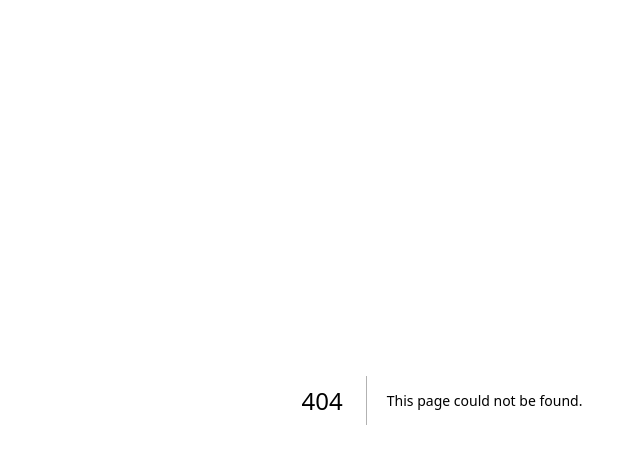
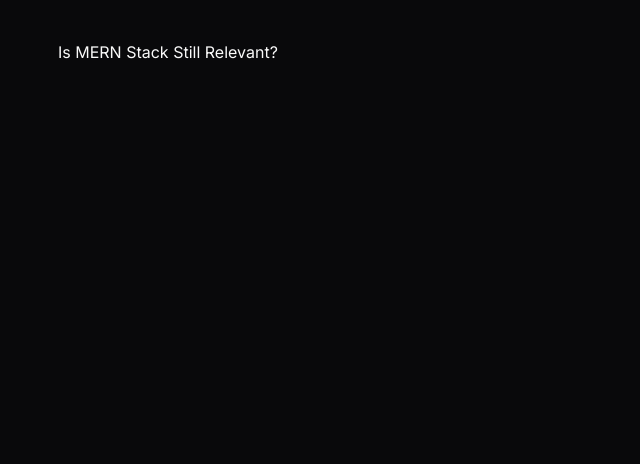
Before and after one commit to StepAsideLiL/stepasidelil, a Next.js app: page /blogs/is-mern-stack-still-relevant in a window 1280 px wide. Before the commit this address had no page. Shown: the top 464 px of the page, without its empty margins (198-838 px from the left). Built offline with nearby package versions, Linux system fonts and the light colour scheme.

Commit message:
create: Is MERN Stack Still Relevant? blog markdown

```diff
--- /dev/null
+++ b/app/(blog)/blogs/is-mern-stack-still-relevant/page.mdx
@@ -0,0 +1 @@
+# Is MERN Stack Still Relevant?
```
